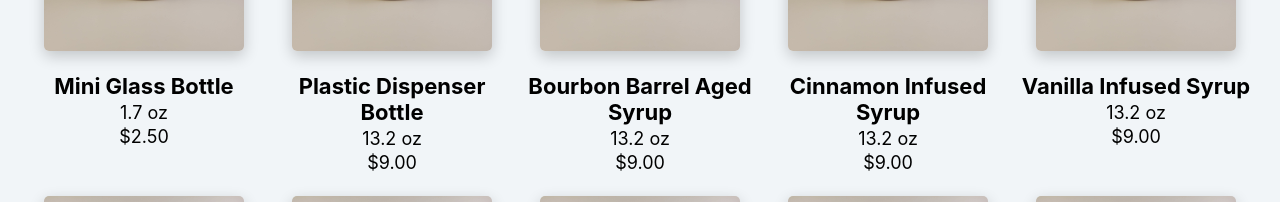
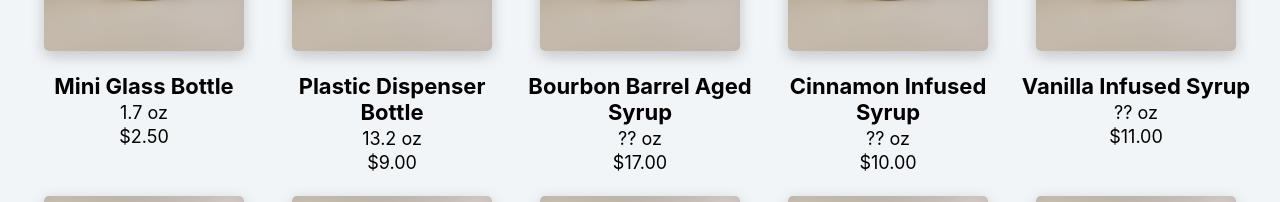
Before and after one commit to LaurenCummings/cummings-maple-vite, a React (Vite) app: page /cummings-maple-vite/Products in a window 1280 px wide. Shown: the part 1323-1525 px from the top of the page. Built offline with nearby package versions, Linux system fonts and the light colour scheme.

Commit message:
corrected info for specialty syrups

```diff
--- a/src/Products.js
+++ b/src/Products.js
@@ -135,33 +135,30 @@ const products = [
         id: 13,
         name: "bourbon barrel aged syrup",
         category: "syrup",
-        family: "plastic bottle",
-        grades: ["Golden", "Amber", "Dark", "Very Dark"],
-        size: "13.2 oz",
-        price: 9.00,
-        description: "A plastic squeeze bottle filled with maple syrup",
+        family: "specialty syrup",
+        size: "?? oz",
+        price: 17.00,
+        description: "Syrup that has been aged in a bourbon barrel",
         image: "./images/1.jpg"
     },
     {
         id: 14,
         name: "cinnamon infused syrup",
         category: "syrup",
-        family: "plastic bottle",
-        grades: ["Golden", "Amber", "Dark", "Very Dark"],
-        size: "13.2 oz",
-        price: 9.00,
-        description: "A plastic squeeze bottle filled with maple syrup",
+        family: "specialty syrup",
+        size: "?? oz",
+        price: 10.00,
+        description: "A bottle of maple syrup that has been infused with a cinnamon stick. Cinnamon stick remains in final product.",
         image: "./images/1.jpg"
     },
     {
         id: 15,
         name: "vanilla infused syrup",
         category: "syrup",
-        family: "plastic bottle",
-        grades: ["Golden", "Amber", "Dark", "Very Dark"],
-        size: "13.2 oz",
-        price: 9.00,
-        description: "A plastic squeeze bottle filled with maple syrup",
+        family: "specialty syrup",
+        size: "?? oz",
+        price: 11.00,
+        description: "A bottle of maple syrup that has been infused with vanilla beans. Vanilla beans remain in final product.",
         image: "./images/1.jpg"
     },
     {
```
